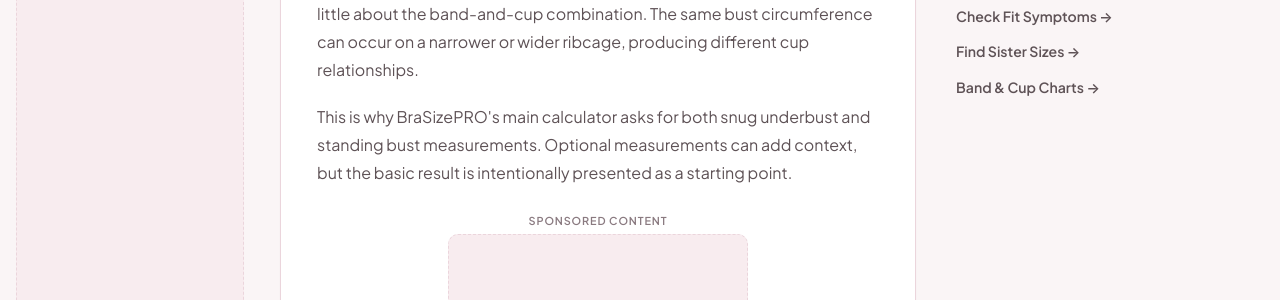
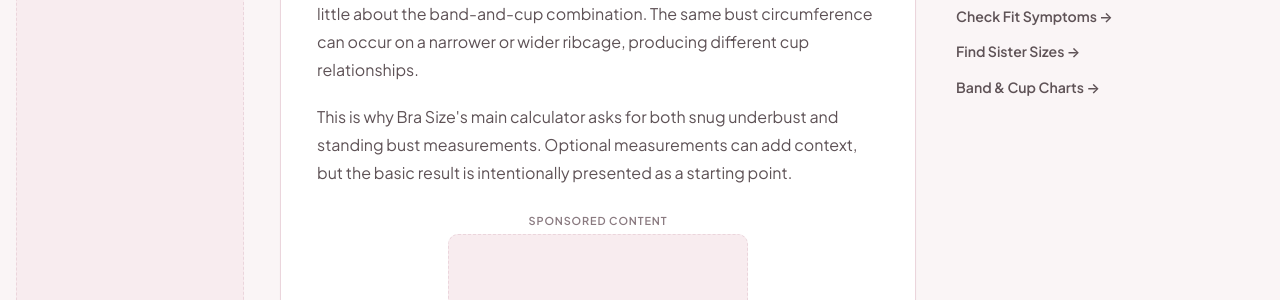
Before and after one commit to sharpedge74-cmyk/Bra-Size-Pro, a Jekyll site: the page built from bra-size-to-bust-size-chart.html, in a window 1280 px wide and 900 px high, scrolled down 1853 px. Shown: the part 154-454 px from the top of the window. Built offline with Jekyll 4.4.1, drawn with Linux system fonts in a browser that asks for light colours; some web fonts are replaced.

Commit message:
Replace user-facing BraSizePRO text with Bra Size

```diff
--- a/bra-size-to-bust-size-chart.html
+++ b/bra-size-to-bust-size-chart.html
@@ -46,4 +46,4 @@ faq:
 
 <h2>Why Bust Circumference Alone Is Not Enough</h2>
 <p>A bust circumference without an underbust measurement tells you very little about the band-and-cup combination. The same bust circumference can occur on a narrower or wider ribcage, producing different cup relationships.</p>
-<p>This is why BraSizePRO's main calculator asks for both snug underbust and standing bust measurements. Optional measurements can add context, but the basic result is intentionally presented as a starting point.</p>
+<p>This is why Bra Size's main calculator asks for both snug underbust and standing bust measurements. Optional measurements can add context, but the basic result is intentionally presented as a starting point.</p>
```
